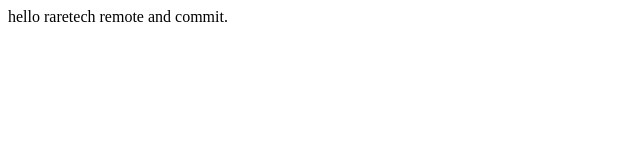
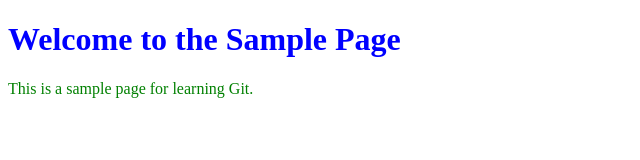
Before and after one commit to tanaka-naoki-heavisidelab/git-sample, a plain HTML site: page index.html in a window 1280 px wide. Shown: the whole page, without its empty margins (0-640 px from the left). Drawn offline with Linux system fonts and the light colour scheme.

Commit message:
add style.css

```diff
--- a/index.html
+++ b/index.html
@@ -1 +1,15 @@
-hello raretech remote and commit.
+<!DOCTYPE html>
+<html>
+
+<head>
+  <meta charset="UTF-8">
+  <title>Sample Page</title>
+  <link rel="stylesheet" href="style.css">
+</head>
+
+<body>
+  <h1>Welcome to the Sample Page</h1>
+  <p>This is a sample page for learning Git.</p>
+</body>
+
+</html>
--- /dev/null
+++ b/style.css
@@ -0,0 +1,8 @@
+
+h1 {
+  color: blue;
+}
+
+p {
+  color: green;
+}
```
